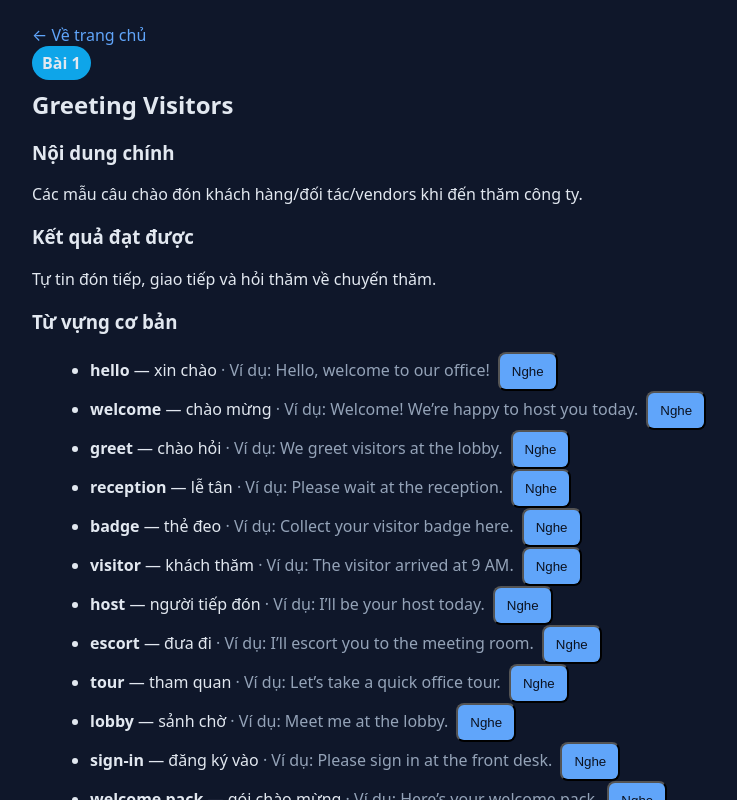
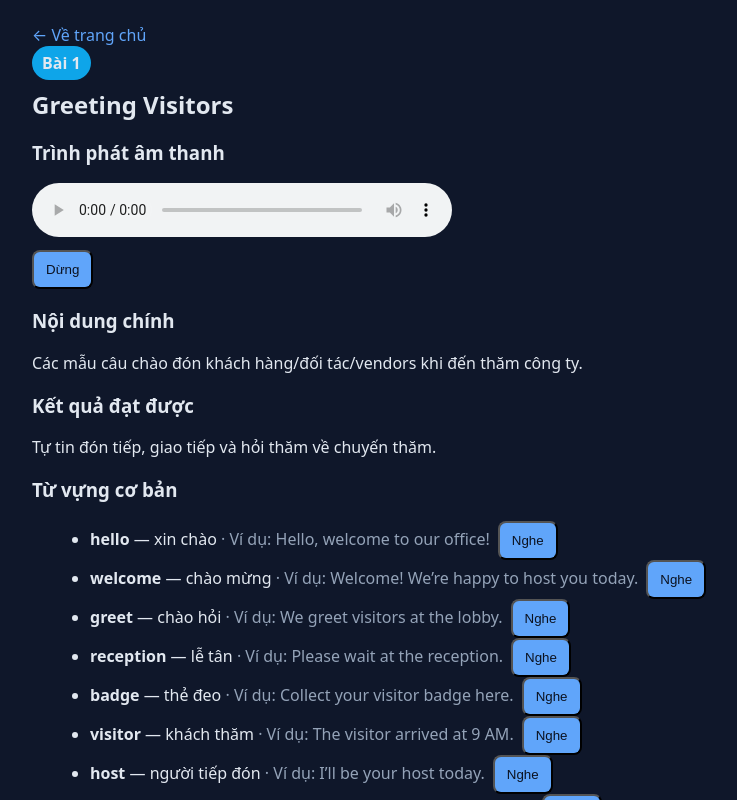
Before and after one commit to Thangtn93/english-40-lessons, a React (Vite) app: page /lesson/1 in a window 1280 px wide. Shown: the top 800 px of the page, without its empty margins (108-845 px from the left). Built offline with nearby package versions, Linux system fonts and the light colour scheme.

Commit message:
UI: thêm audio player hiển thị thời gian; phát qua BASE_URL

```diff
--- a/src/pages/Lesson.tsx
+++ b/src/pages/Lesson.tsx
@@ -1,5 +1,5 @@
 import { useParams, Link } from "react-router-dom";
-import { useState } from "react";
+import { useState, useRef } from "react";
 import { lessons } from "../data/lessons";
 import type { ExtraContent } from "../data/lessonTypes";
 
@@ -20,27 +20,35 @@ export default function Lesson() {
   // Chỉ dùng dữ liệu biên soạn thủ công trong từng bài
   const extra: ExtraContent = lesson.extra ?? {};
 
-  // Audio playback helpers for pre-generated files in public/audio/lessons/lXX
-  const [currentAudio, setCurrentAudio] = useState<HTMLAudioElement | null>(null);
+  // Trình phát audio hiển thị thanh thời gian (sử dụng thẻ <audio>)
+  const audioRef = useRef<HTMLAudioElement | null>(null);
+  const [currentAudioSrc, setCurrentAudioSrc] = useState<string | null>(null);
+  const [nowPlaying, setNowPlaying] = useState<{ group: "vocab_basic" | "vocab_it" | "patterns" | "practice"; index: number } | null>(null);
   const stopAudio = () => {
-    if (currentAudio) {
-      currentAudio.pause();
-      currentAudio.currentTime = 0;
-      setCurrentAudio(null);
+    const el = audioRef.current;
+    if (el) {
+      el.pause();
+      el.currentTime = 0;
     }
+    setNowPlaying(null);
   };
   const lessonFolder = `l${String(lesson.id).padStart(2, "0")}`;
   const playAudio = (group: "vocab_basic" | "vocab_it" | "patterns" | "practice", indexZeroBased: number) => {
     const fileIndex = String(indexZeroBased + 1).padStart(3, "0");
     const baseUrl = import.meta.env.BASE_URL || "/";
     const url = `${baseUrl}audio/lessons/${lessonFolder}/${group}_${fileIndex}.wav`;
-    // Stop any existing audio
-    stopAudio();
-    const audio = new Audio(url);
-    audio.play().catch(() => {
-      // Fail silently; file may not exist for some lessons
-    });
-    setCurrentAudio(audio);
+    setCurrentAudioSrc(url);
+    setNowPlaying({ group, index: indexZeroBased });
+    // Tải và phát tự động bằng thẻ <audio>
+    setTimeout(() => {
+      const el = audioRef.current;
+      if (el) {
+        el.load();
+        el.play().catch(() => {
+          // Bỏ qua nếu file không tồn tại
+        });
+      }
+    }, 0);
   };
 
   return (
@@ -53,6 +61,18 @@ export default function Lesson() {
           <span className="badge">Bài {lesson.id}</span>
           <h1>{lesson.title}</h1>
         </header>
+        <section style={{ marginTop: 8 }}>
+          <h3>Trình phát âm thanh</h3>
+          <audio
+            ref={audioRef}
+            controls
+            src={currentAudioSrc ?? undefined}
+            style={{ width: "100%", maxWidth: 420 }}
+          />
+          <div style={{ marginTop: 8 }}>
+            <button className="btn" onClick={stopAudio}>Dừng</button>
+          </div>
+        </section>
         <section>
           <h3>Nội dung chính</h3>
           <p>{lesson.content}</p>
@@ -84,6 +104,9 @@ export default function Lesson() {
                       <strong>{v.term}</strong> — {v.meaning}
                       {v.example && <span className="muted"> · Ví dụ: {v.example}</span>}
                       <button className="btn small" style={{ marginLeft: 8 }} onClick={() => playAudio("vocab_basic", i)}>Nghe</button>
+                      {nowPlaying && nowPlaying.group === "vocab_basic" && nowPlaying.index === i && (
+                        <span className="muted" style={{ marginLeft: 8 }}>Đang phát…</span>
+                      )}
                     </li>
                   ))}
                 </ul>
@@ -98,6 +121,9 @@ export default function Lesson() {
                       <strong>{v.term}</strong> — {v.meaning}
                       {v.example && <span className="muted"> · Ví dụ: {v.example}</span>}
                       <button className="btn small" style={{ marginLeft: 8 }} onClick={() => playAudio("vocab_it", i)}>Nghe</button>
+                      {nowPlaying && nowPlaying.group === "vocab_it" && nowPlaying.index === i && (
+                        <span className="muted" style={{ marginLeft: 8 }}>Đang phát…</span>
+                      )}
                     </li>
                   ))}
                 </ul>
@@ -127,6 +153,9 @@ export default function Lesson() {
                   <code>{p.pattern}</code>
                   {p.example && <span className="muted"> · Ví dụ: {p.example}</span>}
                   <button className="btn small" style={{ marginLeft: 8 }} onClick={() => playAudio("patterns", i)}>Nghe</button>
+                  {nowPlaying && nowPlaying.group === "patterns" && nowPlaying.index === i && (
+                    <span className="muted" style={{ marginLeft: 8 }}>Đang phát…</span>
+                  )}
                 </li>
               ))}
             </ul>
@@ -157,6 +186,9 @@ export default function Lesson() {
                   <strong>{p.title}</strong>
                   <span className="muted"> · {p.prompt}</span>
                   <button className="btn small" style={{ marginLeft: 8 }} onClick={() => playAudio("practice", i)}>Nghe mẫu</button>
+                  {nowPlaying && nowPlaying.group === "practice" && nowPlaying.index === i && (
+                    <span className="muted" style={{ marginLeft: 8 }}>Đang phát…</span>
+                  )}
                   {p.sample && (
                     <div className="muted" style={{ marginTop: 6 }}>
                       {p.sample.split("\n").map((line, idx) => (
@@ -174,7 +206,7 @@ export default function Lesson() {
         )}
       </article>
       <footer style={{ marginTop: 16 }}>
-        {currentAudio && (
+        {currentAudioSrc && (
           <button className="btn" onClick={stopAudio}>Dừng đọc</button>
         )}
       </footer>
```
